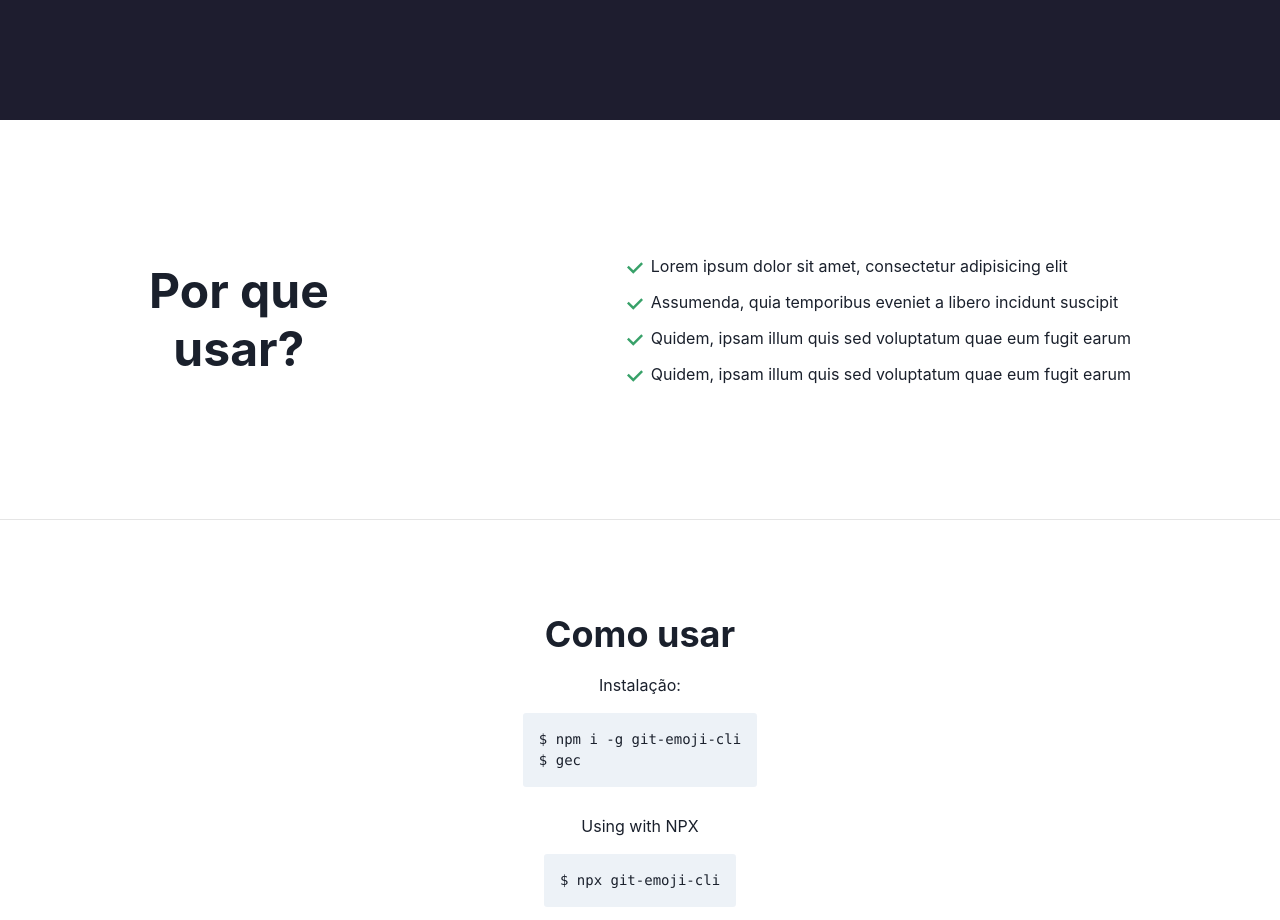
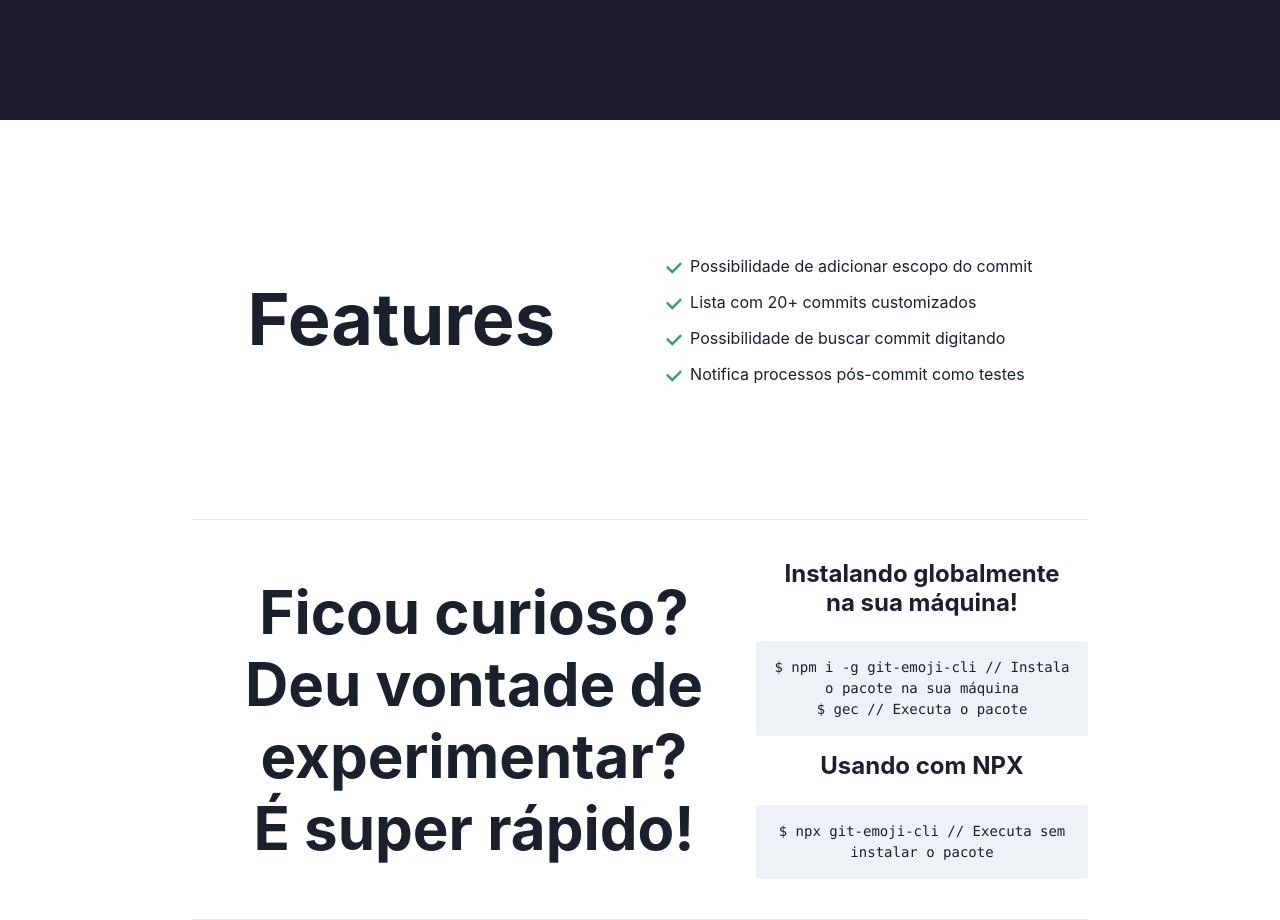
Before and after one commit to w1redl4in/git-emoji-cli-landing-page, a Next.js app: page / in a window 1280 px wide. Shown: the part 1480-2400 px from the top of the page. Built offline with nearby package versions, Linux system fonts and the light colour scheme.

Commit message:
feat: :sparkles: add components

```diff
--- a/src/common/demo/index.tsx
+++ b/src/common/demo/index.tsx
@@ -7,6 +7,7 @@ export function Demo() {
       alignItems="center"
       justifyContent="space-around"
       minH="100vh"
+      id="demo"
     >
       <VStack color="white" textAlign="center">
         <Heading>
--- a/src/common/why-use/index.tsx
+++ b/src/common/features/index.tsx
@@ -1,33 +1,37 @@
 import { Flex, Heading, List, ListIcon, ListItem } from "@chakra-ui/react";
 import { CheckIcon } from "@chakra-ui/icons";
 
-export function WhyUse() {
+export function Features() {
   return (
     <Flex
       alignItems="center"
       justifyContent="space-around"
+      id="features"
+      alignSelf="center"
       h="50vh"
+      maxW="70%"
+      w="100%"
       borderBottom="1px solid rgba(000,000,000, 0.1)"
     >
-      <Heading textAlign="center" fontSize="5xl">
-        Por que <br /> usar?
+      <Heading textAlign="center" fontSize="7xl">
+        Features
       </Heading>
       <List spacing={3}>
         <ListItem>
           <ListIcon as={CheckIcon} color="green.500" />
-          Lorem ipsum dolor sit amet, consectetur adipisicing elit
+          Possibilidade de adicionar escopo do commit
         </ListItem>
         <ListItem>
           <ListIcon as={CheckIcon} color="green.500" />
-          Assumenda, quia temporibus eveniet a libero incidunt suscipit
+          Lista com 20+ commits customizados
         </ListItem>
         <ListItem>
           <ListIcon as={CheckIcon} color="green.500" />
-          Quidem, ipsam illum quis sed voluptatum quae eum fugit earum
+          Possibilidade de buscar commit digitando
         </ListItem>
         <ListItem>
           <ListIcon as={CheckIcon} color="green.500" />
-          Quidem, ipsam illum quis sed voluptatum quae eum fugit earum
+          Notifica processos pós-commit como testes
         </ListItem>
       </List>
     </Flex>
--- a/src/common/instructions/index.tsx
+++ b/src/common/instructions/index.tsx
@@ -1,31 +1,66 @@
-import { Center, Code, Heading, Text, VStack } from "@chakra-ui/react";
+import { Code, Flex, Heading, VStack } from "@chakra-ui/react";
 
 export function Instructions() {
   return (
-    <Center
+    <Flex
+      alignItems="center"
+      justifyContent="space-around"
       id="instructions"
+      alignSelf="center"
+      h="50vh"
+      maxW="70%"
       w="100%"
-      margin="auto"
-      minH="50vh"
-      alignItems="center"
-      flexDir="column"
-      justifyContent="space-around"
+      borderBottom="1px solid rgba(000,000,000, 0.1)"
     >
-      <VStack mt="5rem" spacing="1rem">
-        <VStack spacing="1rem">
-          <Heading>Como usar</Heading>
-          <Text>Instalação:</Text>
-          <Code borderRadius="0.2rem" p="1rem">
-            $ npm i -g git-emoji-cli <br /> $ gec
+      <Heading textAlign="center" fontSize="6xl">
+        Ficou curioso? <br />
+        Deu vontade de experimentar? <br />É super rápido!
+      </Heading>
+      <VStack spacing="1rem" textAlign="center">
+        <VStack spacing="1.5rem">
+          <Heading fontSize="2xl">
+            Instalando globalmente <br /> na sua máquina!
+          </Heading>
+
+          <Code w="100%" borderRadius="0.2rem" p="1rem">
+            $ npm i -g git-emoji-cli // Instala o pacote na sua máquina <br /> $
+            gec // Executa o pacote
+          </Code>
+        </VStack>
+
+        <VStack spacing="1.5rem">
+          <Heading fontSize="2xl">Usando com NPX</Heading>
+
+          <Code w="100%" borderRadius="0.2rem" p="1rem">
+            $ npx git-emoji-cli // Executa sem instalar o pacote
           </Code>
         </VStack>
       </VStack>
-      <VStack spacing="1rem">
-        <Text>Using with NPX</Text>
-        <Code borderRadius="0.2rem" p="1rem">
-          $ npx git-emoji-cli
-        </Code>
-      </VStack>
-    </Center>
+    </Flex>
+    // <Center
+    //   id="instructions"
+    //   w="100%"
+    //   margin="auto"
+    //   minH="50vh"
+    //   alignItems="center"
+    //   flexDir="column"
+    //   justifyContent="space-around"
+    // >
+    //   <VStack mt="5rem" spacing="1rem">
+    //     <VStack spacing="1rem">
+    //       <Heading>Como usar</Heading>
+    //       <Text>Instalação:</Text>
+    //       <Code borderRadius="0.2rem" p="1rem">
+    //         $ npm i -g git-emoji-cli <br /> $ gec
+    //       </Code>
+    //     </VStack>
+    //   </VStack>
+    //   <VStack spacing="1rem">
+    //     <Text>Using with NPX</Text>
+    //     <Code borderRadius="0.2rem" p="1rem">
+    //       $ npx git-emoji-cli
+    //     </Code>
+    //   </VStack>
+    // </Center>
   );
 }
--- a/src/pages/index.tsx
+++ b/src/pages/index.tsx
@@ -1,13 +1,13 @@
 import React from "react";
 import { Demo } from "../common/demo";
 import { Instructions } from "../common/instructions";
-import { WhyUse } from "../common/why-use";
+import { Features } from "../common/features";
 import { Layout } from "../_layout";
 export default function Home() {
   return (
     <Layout>
       <Demo />
-      <WhyUse />
+      <Features />
       <Instructions />
     </Layout>
   );
```
